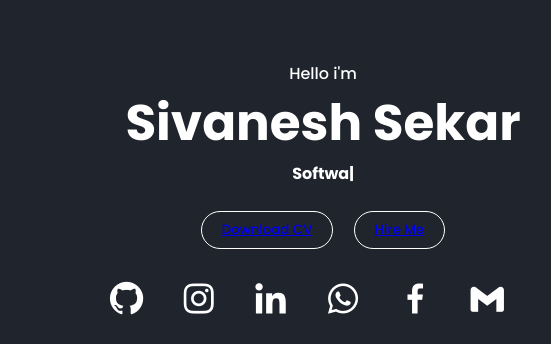
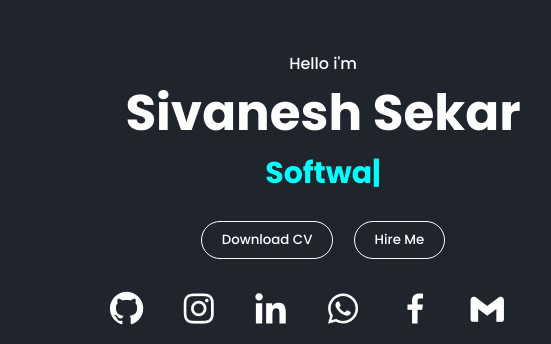
Before and after one commit to Sivanesh-S13/Portfolio, a plain HTML site: page index.html in a window 1280 px wide. Shown: the part 143-487 px from the top of the page, 565-1116 px from the left. Drawn offline with nearby package versions, Linux system fonts and the light colour scheme.

Commit message:
Update style.css

```diff
--- a/style.css
+++ b/style.css
@@ -76,12 +76,11 @@ body {
     font-size: 50px;
 
 }
-.main .main-detail h4:nth-of-type(2)
 
 .main .main-detail h4 span{
-    font-size: 100px;
+    font-size: 30px;
     margin-bottom: 20px;
-    color:red;
+    color:aqua;
 }
 
 .main .btn .btn-1 {
@@ -95,7 +94,14 @@ body {
     color:white;
     transition: all 500ms ease-in-out;
 }
-
+.main .btn .btn-1 a{
+    text-decoration: none;
+    color: white;
+}
+.main .btn .btn-2 a{
+    text-decoration: none;
+    color: white;
+}
 .main .btn .btn-2 {
     padding: 8px 20px;
     background:transparent;
```
